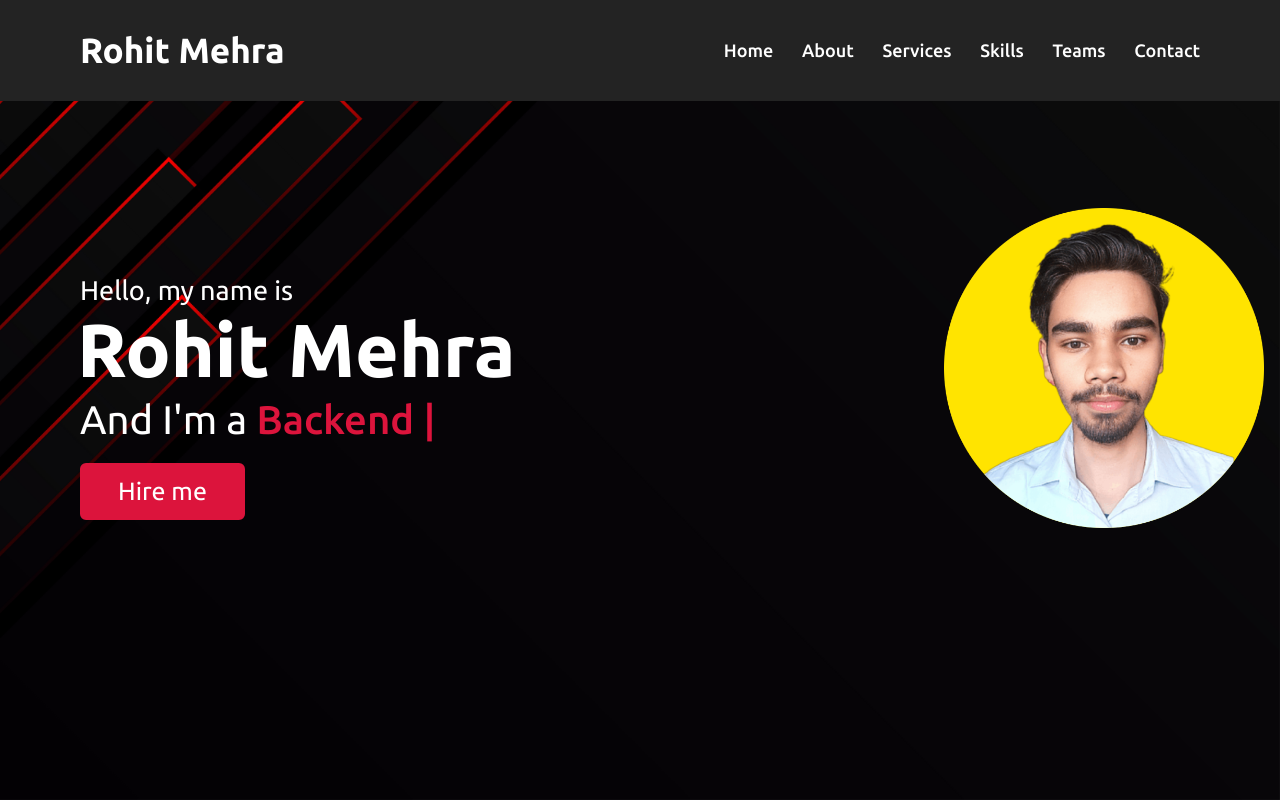
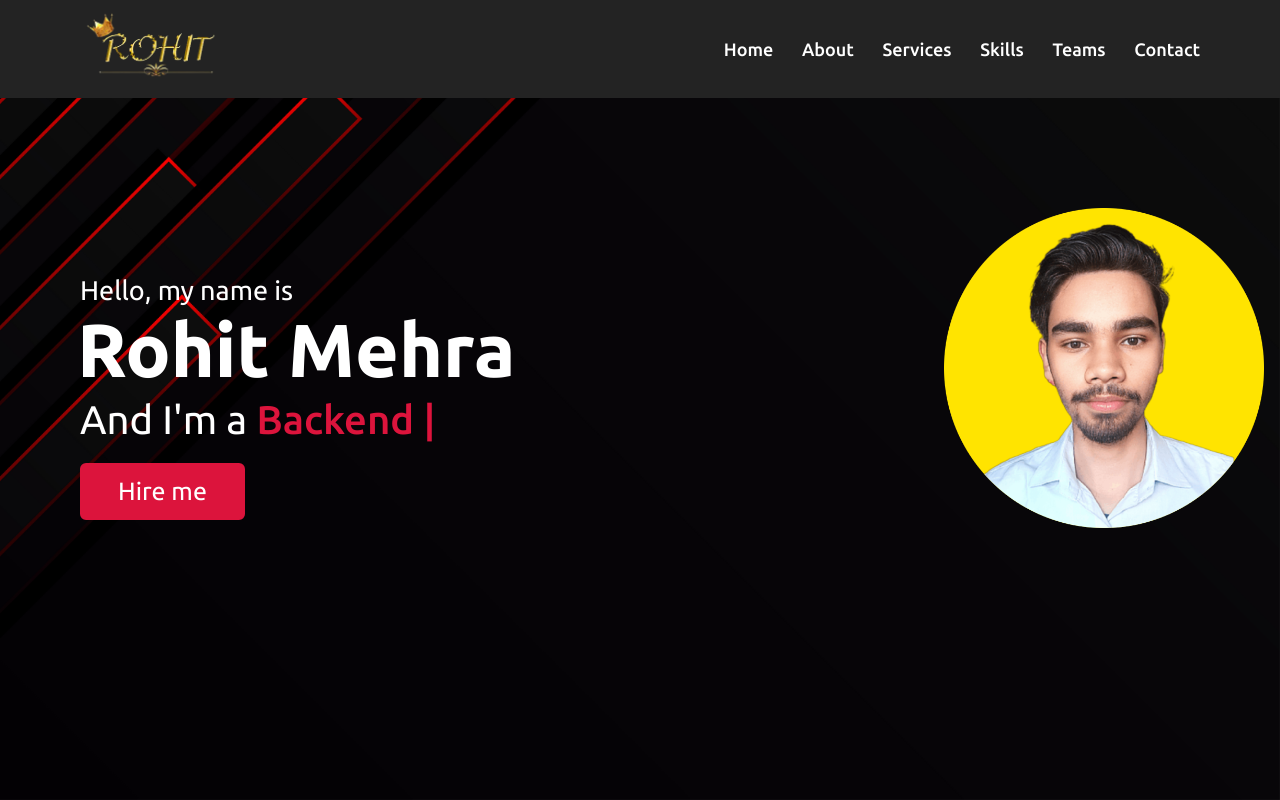
Before and after one commit to rohit9310mehra/portfolio, a plain HTML site: page index.html in a window 1280 px wide. Shown: the top 800 px of the page. Drawn offline with nearby package versions, Linux system fonts and the light colour scheme.

Commit message:
first commit

```diff
--- a/index.html
+++ b/index.html
@@ -23,7 +23,7 @@
     </div>
     <nav class="navbar">
         <div class="max-width">
-            <div class="logo"><a href="#">Rohit Mehra</a></div>
+            <div class="logo"><a href="#"><img src="banner.png" alt=""></a></div>
             <ul class="menu">
                 <li><a href="#home" class="menu-btn">Home</a></li>
                 <li><a href="#about" class="menu-btn">About</a></li>
--- a/style.css
+++ b/style.css
@@ -13,11 +13,12 @@ html{
 
 /* custom scroll bar */
 ::-webkit-scrollbar {
-    width: 3px;
+    width: 5px;
 
 }
 ::-webkit-scrollbar-track {
     background: #f1f1f1;
+    display: none;
 }
 ::-webkit-scrollbar-thumb {
     background: #888;
@@ -84,10 +85,13 @@ section .title::after{
     position: fixed;
     width: 100%;
     z-index: 999;
-    padding: 30px 0;
+    padding: 5px 0;
     font-family: 'Ubuntu', sans-serif;
     transition: all 0.3s ease;
     background-color: #232323;
+}
+.navbar .logo  img{
+ height: 5rem;
 }
 .navbar.sticky{
     padding: 15px 0;
@@ -392,15 +396,7 @@ section .title::after{
 .teams .title::after{
     content: "who with me";
 }
-/* .owl-carousel {
-    display: flex;
-    width: 100%;
-    z-index: 1;
-    flex-direction: column;
-    flex-wrap: nowrap;
-    align-items: stretch;
-    justify-content: space-between;
-} */
+
 .teams .carousel .card{
     margin-bottom: 2rem;
     background: #222;
```
Also changed, not shown: banner.png (added).
